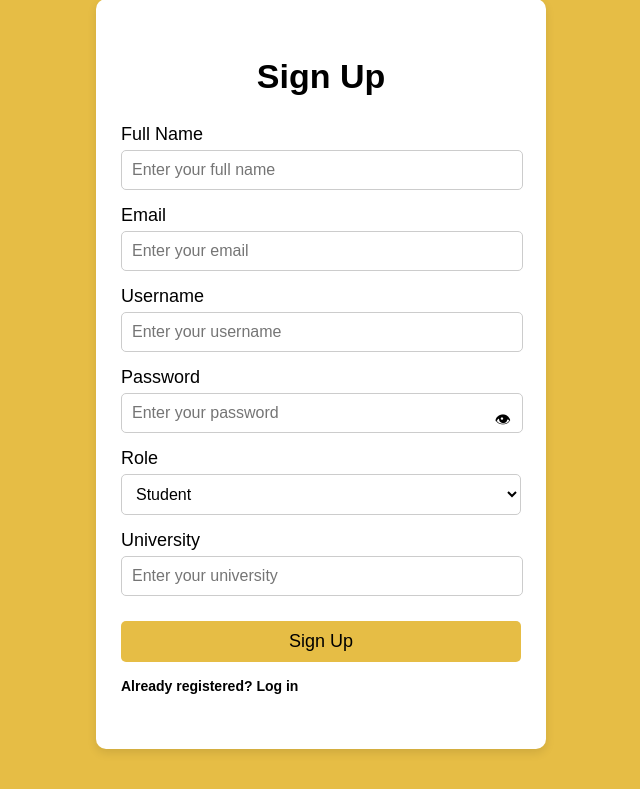
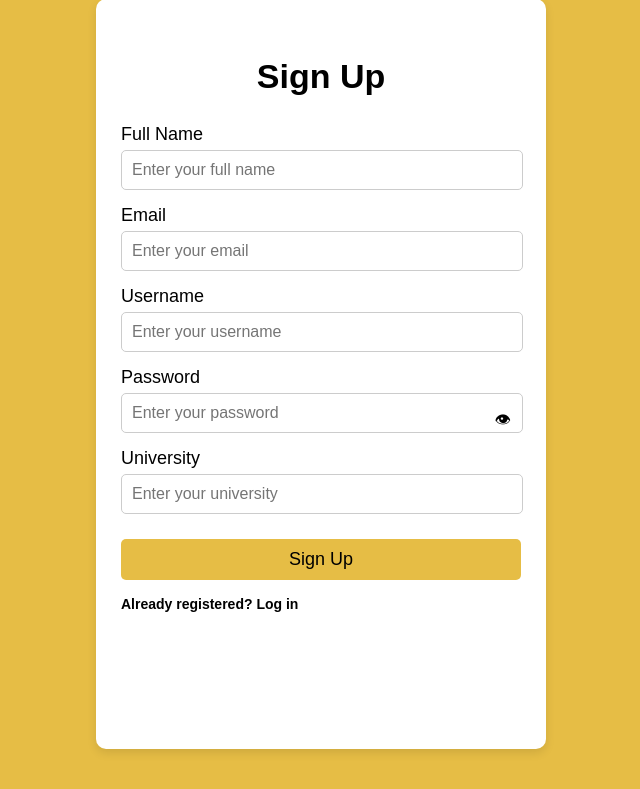
Before and after one commit to mmorello4/DBS_College_Event_Website, a PHP site: page /signup.php in a window 1280 px wide. Shown: the part 329-1118 px from the top of the page, without its empty margins (319-959 px from the left). Run offline with PHP 8.4, Linux system fonts and the light colour scheme.

Commit message:
Removed role

```diff
--- a/frontend/pages/signup.php
+++ b/frontend/pages/signup.php
@@ -8,7 +8,6 @@ if ($_SERVER["REQUEST_METHOD"] == "POST") {
     $email = $_POST["email"];
     $username = $_POST["username"];
     $password = password_hash($_POST["password"], PASSWORD_DEFAULT); // Secure password hashing
-    $role = $_POST["role"];
     $university = $_POST["university"];
 
     // Optional: Check if username or email already exists
@@ -21,8 +20,8 @@ if ($_SERVER["REQUEST_METHOD"] == "POST") {
         echo "<script>alert('Username or Email already exists');</script>";
     } else {
         // Insert new user
-        $stmt = $conn->prepare("INSERT INTO users (name, email, username, password, role, university) VALUES (?, ?, ?, ?, ?, ?)");
-        $stmt->bind_param("ssssss", $name, $email, $username, $password, $role, $university);
+        $stmt = $conn->prepare("INSERT INTO users (name, email, username, password, university) VALUES (?, ?, ?, ?, ?)");
+        $stmt->bind_param("sssss", $name, $email, $username, $password, $university);
 
         if ($stmt->execute()) {
             header("Location: login.php"); // ✅ Redirect to login page
@@ -80,14 +79,6 @@ if ($_SERVER["REQUEST_METHOD"] == "POST") {
                 <span class="toggle-password" onclick="togglePassword()">👁</span>
             </div>
 
-            <!-- Role Input -->
-            <label for="role" class="login-label">Role</label>
-            <select id="role" name="role" class="input-field" required>
-                <option value="Student">Student</option>
-                <option value="Super Admin">Super Admin</option>
-                <option value="Admin">Admin</option>
-            </select>
-
             <!-- University Input -->
             <label for="university" class="login-label">University</label>
             <input type="text" id="university" name="university" class="input-field" placeholder="Enter your university" required>
```
